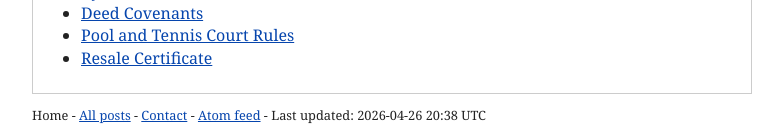
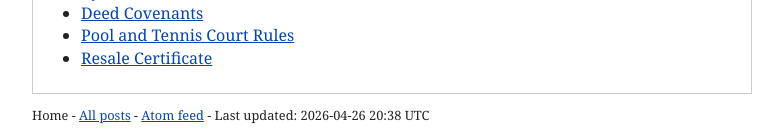
Before and after one commit to ffhavt/ffhavt.github.io, a Jekyll site: the page built from index.html, in a window 1280 px wide. Shown: the part 847-985 px from the top of the page, without its empty margins (248-1031 px from the left). Built offline with Jekyll 4.4.1, drawn with Linux system fonts in a browser that asks for light colours.

Commit message:
Remove contact

```diff
--- a/_includes/footer.html
+++ b/_includes/footer.html
@@ -1,7 +1,6 @@
     <p class="small">
       {% unless include.no_index %}<a href="/">{% endunless %}Home{% unless include.no_index %}</a>{% endunless %} -
       {% unless include.no_all %}<a href="/all.html">{% endunless %}All posts{% unless include.no_all %}</a>{% endunless %} -
-      <a href="mailto:contact@ffhavt.org">Contact</a> -
       <a href="/atom.xml">Atom feed</a> -
       Last updated: {{ site.time | date: "%F %R %Z" }}
     </p>
```
